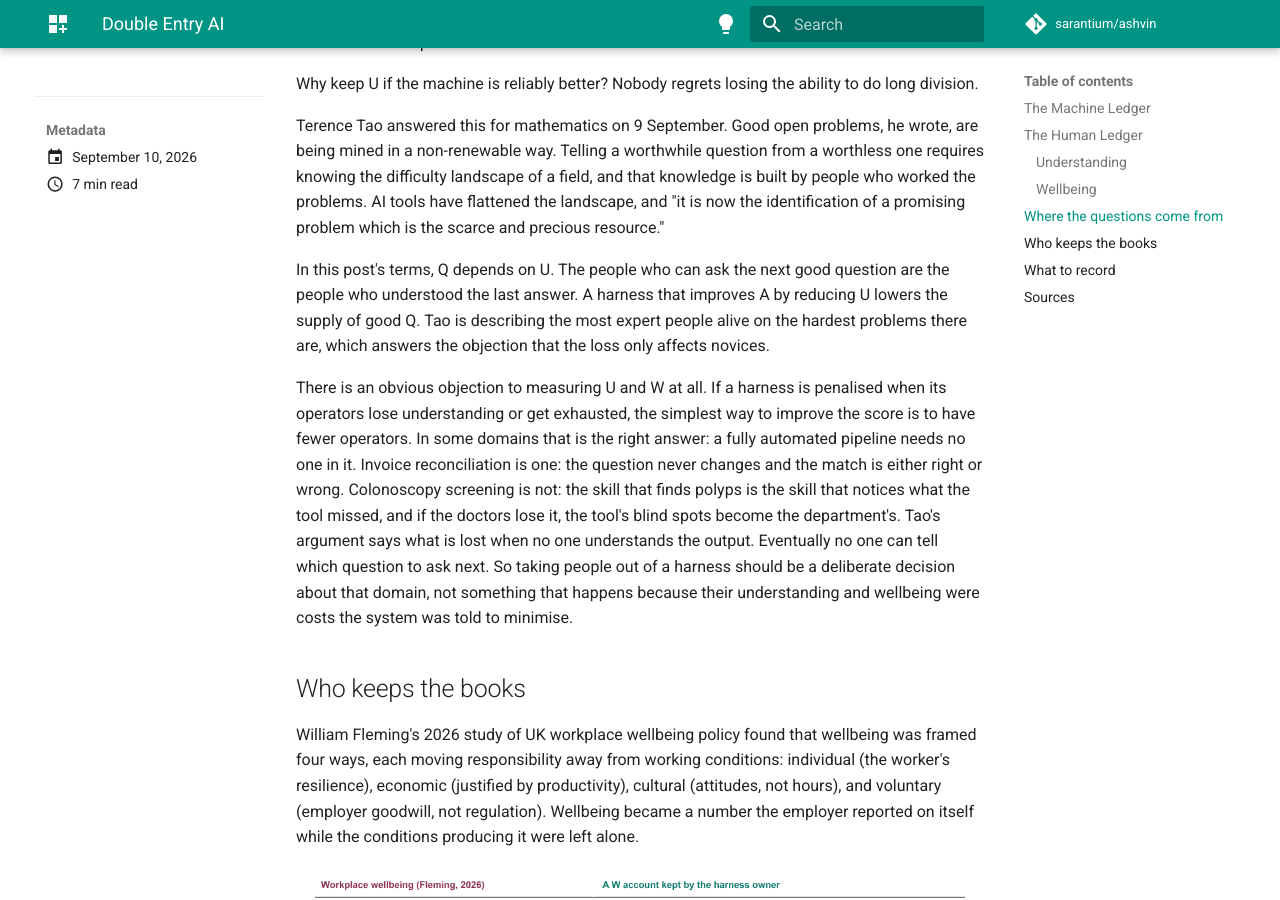
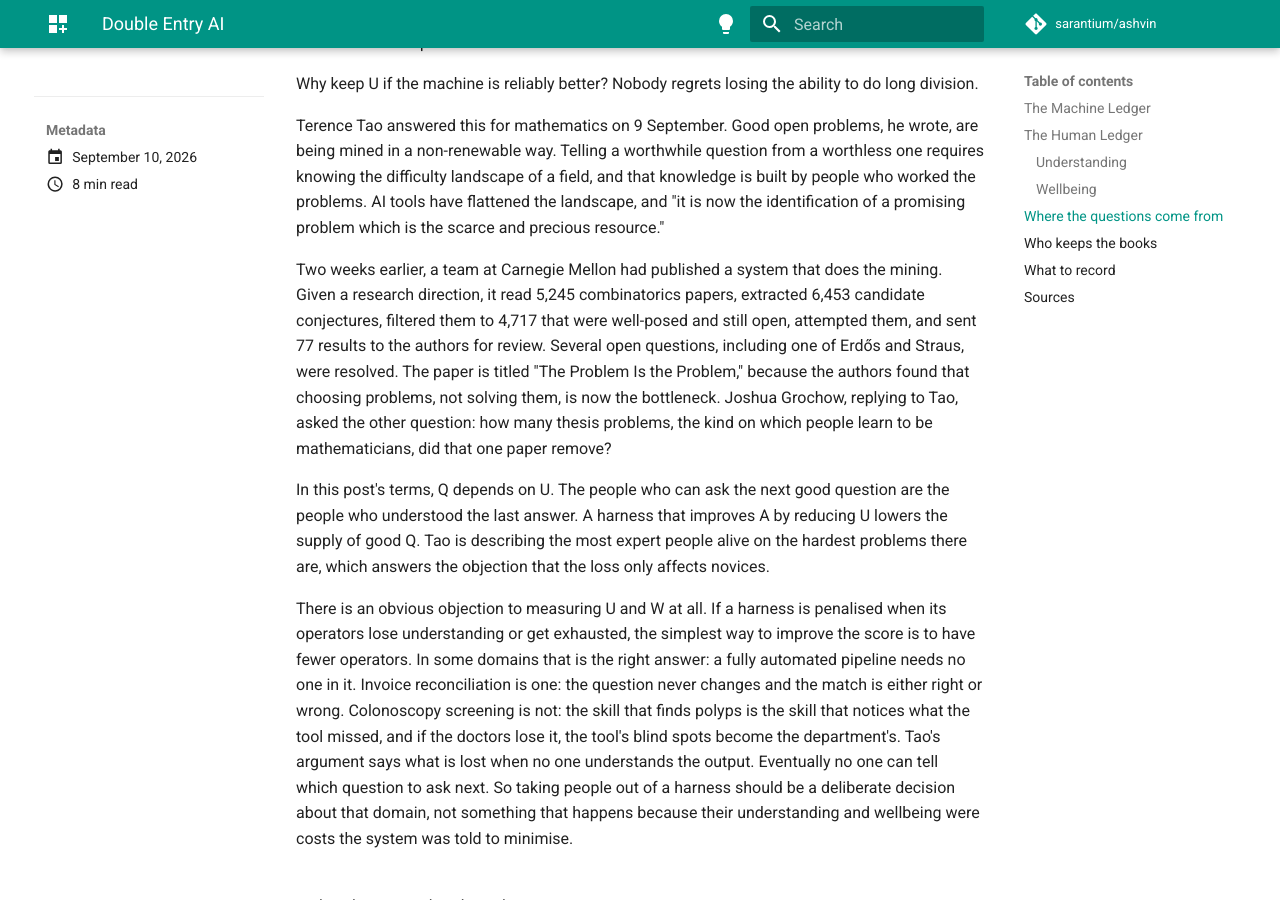
Before and after one commit to sarantium/ashvin, an MkDocs documentation site: the page built from docs/blog/posts/2026-09-10.md, in a window 1280 px wide and 900 px high, scrolled down 3816 px. Built offline with MkDocs 1.6.1 and Material for MkDocs 9.7.7, drawn with Linux system fonts in a browser that asks for light colours; comment, search, counter and statistics services are not loaded; some of the changed text lies outside the part shown.

Commit message:
📝 blog: Double Entry AI — add FAR paper and Grochow's question

```diff
--- a/docs/blog/posts/2026-09-10.md
+++ b/docs/blog/posts/2026-09-10.md
@@ -67,6 +67,8 @@
 
 Terence Tao answered this for mathematics on 9 September. Good open problems, he wrote, are being mined in a non-renewable way. Telling a worthwhile question from a worthless one requires knowing the difficulty landscape of a field, and that knowledge is built by people who worked the problems. AI tools have flattened the landscape, and "it is now the identification of a promising problem which is the scarce and precious resource."
 
+Two weeks earlier, a team at Carnegie Mellon had published a system that does the mining. Given a research direction, it read 5,245 combinatorics papers, extracted 6,453 candidate conjectures, filtered them to 4,717 that were well-posed and still open, attempted them, and sent 77 results to the authors for review. Several open questions, including one of Erdős and Straus, were resolved. The paper is titled "The Problem Is the Problem," because the authors found that choosing problems, not solving them, is now the bottleneck. Joshua Grochow, replying to Tao, asked the other question: how many thesis problems, the kind on which people learn to be mathematicians, did that one paper remove?
+
 In this post's terms, Q depends on U. The people who can ask the next good question are the people who understood the last answer. A harness that improves A by reducing U lowers the supply of good Q. Tao is describing the most expert people alive on the hardest problems there are, which answers the objection that the loss only affects novices.
 
 There is an obvious objection to measuring U and W at all. If a harness is penalised when its operators lose understanding or get exhausted, the simplest way to improve the score is to have fewer operators. In some domains that is the right answer: a fully automated pipeline needs no one in it. Invoice reconciliation is one: the question never changes and the match is either right or wrong. Colonoscopy screening is not: the skill that finds polyps is the skill that notices what the tool missed, and if the doctors lose it, the tool's blind spots become the department's. Tao's argument says what is lost when no one understands the output. Eventually no one can tell which question to ask next. So taking people out of a harness should be a deliberate decision about that domain, not something that happens because their understanding and wellbeing were costs the system was told to minimise.
@@ -102,6 +104,7 @@
 - Anthropic, ["Protecting the wellbeing of our users"](https://www.anthropic.com/news/protecting-well-being-of-users) (18 December 2025)
 - Anthropic Education Report, ["The AI Fluency Index"](https://www.anthropic.com/news/anthropic-education-report-the-ai-fluency-index) (February 2026)
 - Ibrahim, L., Hafner, F.S., Rocher, L., ["Training language models to be warm can reduce accuracy and increase sycophancy"](https://www.oii.ox.ac.uk/friendly-ai-chatbots-make-more-mistakes-and-tell-people-what-they-want-to-hear-study-finds/), *Nature* (2026)
-- Tao, T., [thread on open problems as a non-renewable resource](https://mathstodon.xyz/@tao/117237320796901560) (9 September 2026)
+- Tao, T., [thread on open problems as a non-renewable resource](https://mathstodon.xyz/@tao/117237320796901560) (9 September 2026), and Joshua Grochow's reply in the same thread
+- Zheng, Z., Zhang, S., Avigad, J., Tetali, P., Welleck, S., ["The Problem Is the Problem: Towards Scalable Mathematical Discovery"](https://arxiv.org/abs/2608.16977) (August 2026), arXiv:2608.16977
 - Fleming, W. J., "Depoliticised labour reform: Policy discourse analysis of workplace wellbeing," *Organization* (2026), [doi:10.1177/13505084261468188](https://doi.org/10.1177/13505084261468188)
 - Earlier posts: [Impossible Algebra](2026-01-05.md), [Harness Engineering: A Composable Architecture](2026-04-09.md)
```
